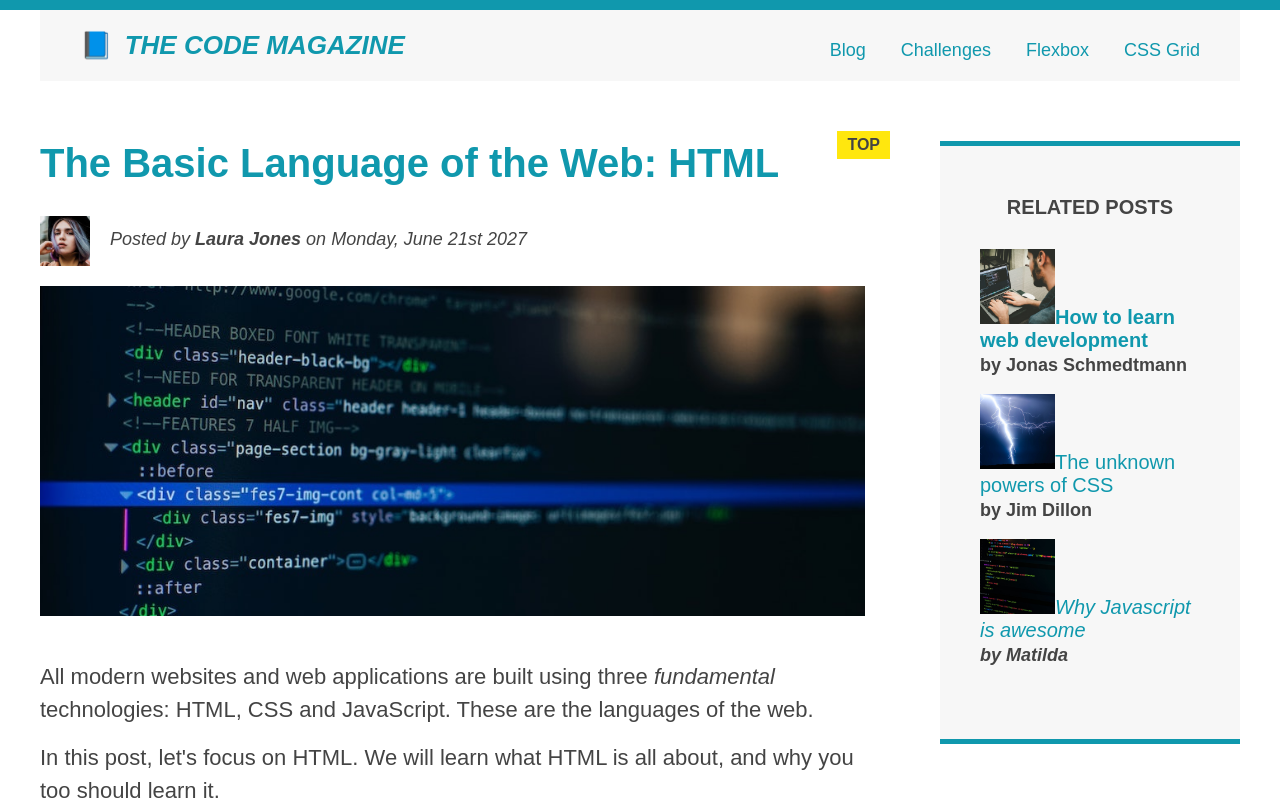
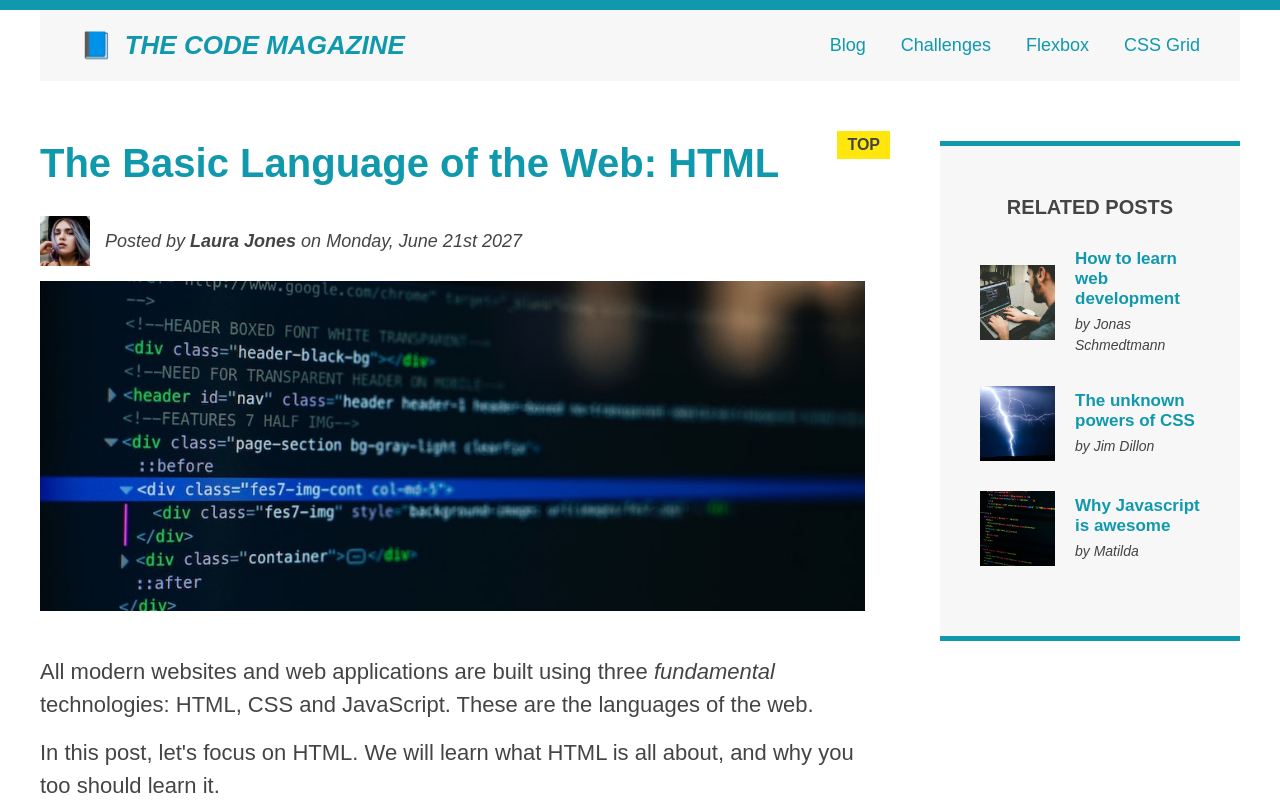
Before and after one commit to Dev-Houda/code-magazine, a plain HTML site: page index.html in a window 1280 px wide. Shown: the top 810 px of the page. Drawn offline with Linux system fonts and the light colour scheme.

Commit message:
created flexbox layout

```diff
--- a/challenge1-style.css
+++ b/challenge1-style.css
@@ -40,8 +40,6 @@ button {
 
 p strong {
     font-size: 24px;
-    float: left;
-    margin-top: 23px;
 }
 
 h2 {
@@ -53,15 +51,11 @@ h2 {
 .free {
     color: #7a7a7a;
     font-weight: bold;
-    margin-bottom: 20px;
-    float: right;
-    margin-top: 30px;
 }
 
 .desc {
     margin-bottom: 15px;
-    clear: both;
-    margin-top: 83px;
+    margin-top: 30px;
 }
 
 a:link {
@@ -81,6 +75,7 @@ li {
     list-style: square;
     margin-left: 20px;
     margin-bottom: 14px;
+    margin-right: 6px;
 }
 
 button {
@@ -101,6 +96,8 @@ button:hover {
 
 .boxes {
     margin-top: 30px;
+    display: flex;
+    gap: 15px;
 }
 
 .box1,
@@ -111,8 +108,6 @@ button:hover {
 .box6 {
     width: 25px;
     height: 25px;
-    display: inline-block;
-    margin-right: 15px;
 }
 
 .box1 {
@@ -140,6 +135,7 @@ button:hover {
     background-color: brown;
 }
 
+/*
 .image {
     float: left;
 }
@@ -155,3 +151,21 @@ button:hover {
     width: 250px;
     padding-right: 30px;
 }
+*/
+
+.row {
+    display: flex;
+    justify-content: space-between;
+}
+
+.info,
+.details {
+    flex: 0 0 250px
+}
+
+.price {
+    display: flex;
+    justify-content: space-between;
+    align-items: center;
+    margin-top: 30px;
+}
--- a/index.html
+++ b/index.html
@@ -13,26 +13,32 @@
             <nav>
                 <a href="blog.html">Blog</a>
                 <a href="challenges.html">Challenges</a>
-                <a href="#">Flexbox</a>
-                <a href="#">CSS Grid</a>
+                <a href="flexbox.html">Flexbox</a>
+                <a href="css-grid.html">CSS Grid</a>
             </nav>
             <!-- <div class="clear"></div> -->
         </header>
+        <div class="main">
             <article>
                 <header class="post-header">
                     <h2>The Basic Language of the Web: HTML</h2>
+                    <div class="author-box">
+                        <img class="author-img" src="img/laura-jones.jpg" alt="Headshot of Laura Jones" width="50"
+                            height="50">
 
-                <img class="author-img" src="img/laura-jones.jpg" alt="Headshot of Laura Jones" width="50" height="50">
-
-                <p id="author" class="author">Posted by <strong>Laura Jones</strong> on Monday, June 21st 2027</p>
+                        <p id="author" class="author">Posted by <strong>Laura Jones</strong> on Monday, June 21st 2027
+                        </p>
+                    </div>
 
                     <img src="img/post-img.jpg" alt="HTML code on screen" width="500" height="200" class="post-img">
                 </header>
-            <p>All modern websites and web applications are built using three <em>fundamental</em> technologies: HTML,
+                <p>All modern websites and web applications are built using three <em>fundamental</em> technologies:
+                    HTML,
                     CSS
                     and
                     JavaScript. These are the languages of the web.</p>
-            <p>In this post, let's focus on HTML. We will learn what HTML is all about, and why you too should learn it.
+                <p>In this post, let's focus on HTML. We will learn what HTML is all about, and why you too should learn
+                    it.
                 </p>
 
                 <h3>What is HTML?</h3>
@@ -42,7 +48,8 @@
                     It's a markup language that web developers use to structure and
                     describe the content of a webpage (not a programming language).
                 </p>
-            <p>HTML consists of elements that describe different types of content: paragraphs, links, headings, images,
+                <p>HTML consists of elements that describe different types of content: paragraphs, links, headings,
+                    images,
                     video,
                     etc. Web browsers understand HTML and render HTML code as websites.</p>
 
@@ -53,7 +60,8 @@
                     <li>The actual element</li>
                 </ol>
 
-            <p>You can learn more at the <a href="https://developer.mozilla.org/en-US/docs/Web/HTML" target="_blank">MDN
+                <p>You can learn more at the <a href="https://developer.mozilla.org/en-US/docs/Web/HTML"
+                        target="_blank">MDN
                         Web
                         Docs</a>.</p>
 
@@ -80,20 +88,30 @@
             <aside>
                 <h4>Related posts</h4>
                 <ul id="related-posts" class="related">
-                <li><img src="img/related-1.jpg" alt="related image" width="75" height="75"><a href="#">How to learn web
-                        development</a>
+                    <li class="related-post">
+                        <img src="img/related-1.jpg" alt="related image" width="75" height="75">
+                        <div class="related-box">
+                            <a href="#" class="related-link">How to learn web development</a>
                             <p class="related-author">by Jonas Schmedtmann</p>
+                        </div>
                     </li>
-                <li><img src="img/related-2.jpg" alt="related image" width="75" height="75"><a href="#">The unknown
-                        powers of CSS</a>
+                    <li class="related-post">
+                        <img src="img/related-2.jpg" alt="related image" width="75" height="75">
+                        <div class="related-box">
+                            <a href="#" class="related-link">The unknown powers of CSS</a>
                             <p class="related-author">by Jim Dillon</p>
+                        </div>
                     </li>
-                <li><img src="img/related-3.jpg" alt="related image" width="75" height="75"><a href="#">Why Javascript
-                        is awesome</a>
+                    <li class="related-post">
+                        <img src="img/related-3.jpg" alt="related image" width="75" height="75">
+                        <div class="related-box">
+                            <a href="#" class="related-link">Why Javascript is awesome</a>
                             <p class="related-author">by Matilda</p>
+                        </div>
                     </li>
                 </ul>
             </aside>
+        </div>
         <footer>
             <p id="copyright">Copyright &copy; 2027 by The Code Magazine</p>
         </footer>
--- a/style.css
+++ b/style.css
@@ -29,7 +29,6 @@ nav {
 
 nav a:link {
     margin-right: 30px;
-    margin-top: 10px;
     display: inline-block;
 }
 
@@ -193,6 +192,8 @@ button {
     right: 50px;
 }
 
+/*
+
 .author {
     float: left;
     margin-left: 20px;
@@ -235,3 +236,67 @@ aside {
 footer {
     clear: both;
 }
+
+*/
+
+/* FLEXBOX */
+.main-header {
+    display: flex;
+    justify-content: space-between;
+    align-items: center;
+}
+
+.author-box {
+    display: flex;
+    align-items: center;
+    margin-bottom: 15px;
+}
+
+.author {
+    margin-bottom: 0;
+    margin-left: 15px;
+}
+
+.related-post {
+    display: flex;
+    align-items: center;
+    gap: 20px;
+    margin-bottom: 30px;
+}
+
+.related-link:link {
+    font-size: 17px;
+    margin-bottom: 5px;
+    font-weight: bold;
+    font-style: normal;
+    display: block;
+}
+
+.related-author {
+    margin-bottom: 0;
+    font-size: 14px;
+    font-weight: normal;
+    font-style: italic;
+}
+
+.main {
+    display: flex;
+    align-items: flex-start;
+    gap: 75px;
+    margin-bottom: 60px;
+}
+
+article {
+    /* DEFAULT */
+    /*
+    flex-grow: 0;
+    flex-shrink: 1
+    flex-basis: auto
+    */
+    flex: 1;
+    margin-bottom: 0;
+}
+
+aside {
+    flex: 0 0 300px;
+}
```
Also changed, not shown: challenge1.html (+6 -2 lines), css-grid.html (added, +80 -0 lines), flexbox.html (added, +58 -0 lines). Lines whose indentation alone changed are shown as unchanged.
